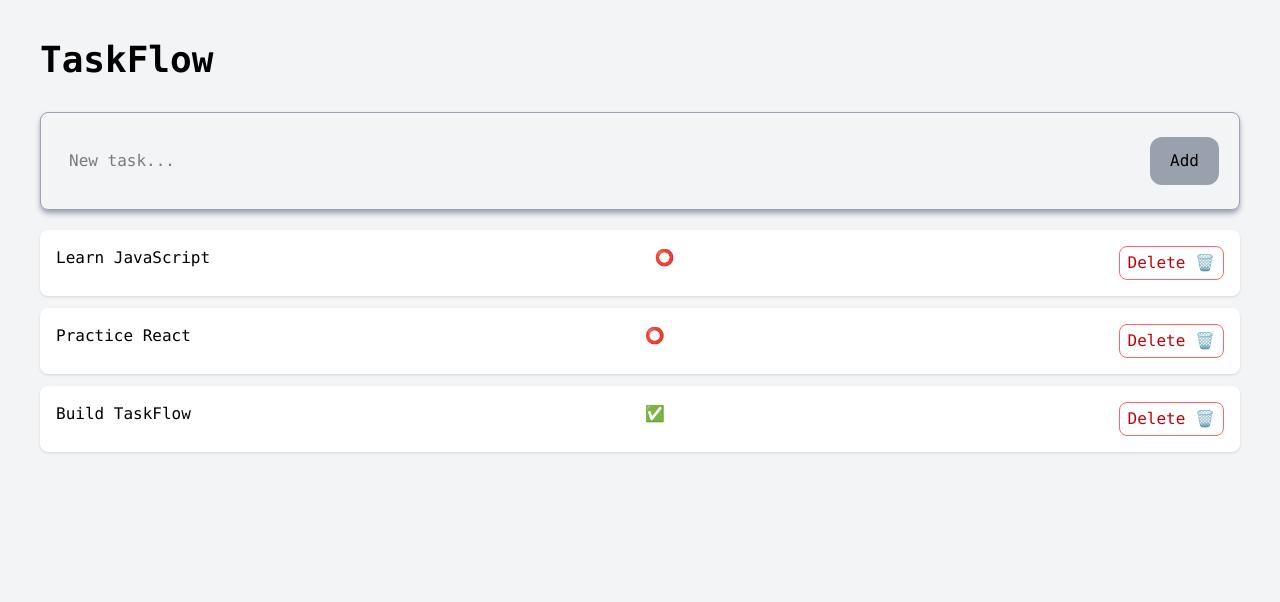
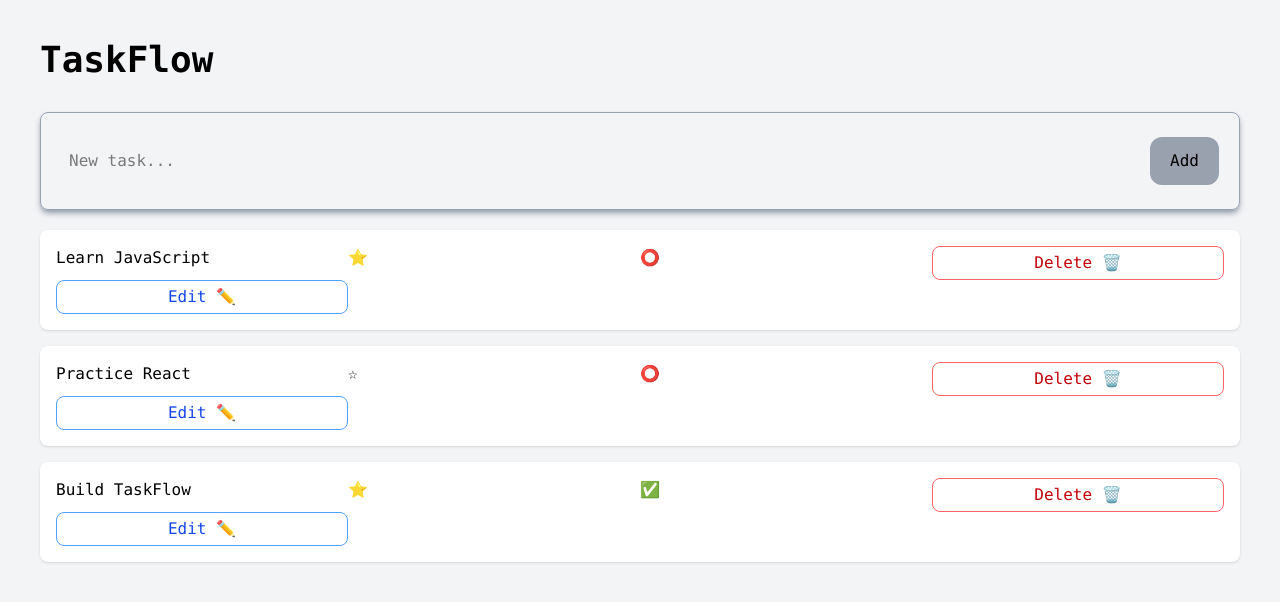
Before and after one commit to zahra-alvandi/taskflow, a React (Vite) app: page / in a window 1280 px wide. Shown: the top 602 px of the page. Built offline with nearby package versions, Linux system fonts and the light colour scheme.

Commit message:
feat: add task editing state and controls

```diff
--- a/src/App.jsx
+++ b/src/App.jsx
@@ -22,6 +22,9 @@ function App() {
     },
   ]);
 
+  const [editingId, setEditingId] = useState(null);
+  const [editTitle, setEditTitle] = useState("");
+
   const deleteTask = (id) => {
     const newTasks = tasks.filter((task) => {
       return task.id !== id;
@@ -35,6 +38,10 @@ function App() {
   const addTask = (event) => {
     event.preventDefault();
 
+    if (title.trim() === "") {
+      return;
+    }
+
     const newTask = {
       id: Date.now(),
       title: title,
@@ -43,6 +50,7 @@ function App() {
     };
 
     setTask([...tasks, newTask]);
+    setTitle("");
   };
 
   const toggleTask = (id) => {
@@ -54,6 +62,28 @@ function App() {
         };
       }
 
+      return task;
+    });
+
+    setTask(updateTasks);
+  };
+
+  const toggleImportant = (id) => {
+    const updateTask = tasks.map((task) => {
+      if (id === task.id) {
+        return { ...task, important: !task.important };
+      }
+      return task;
+    });
+
+    setTask(updateTask);
+  };
+
+  const editTask = (id, newTask) => {
+    const updateTasks = tasks.map((task) => {
+      if (id === task.id) {
+        return { ...task, title: newTask };
+      }
       return task;
     });
 
@@ -72,6 +102,7 @@ function App() {
           onChange={(event) => {
             setTitle(event.target.value);
           }}
+          value={title}
           type="text"
           className="rounded-lg w-1/2 px-2 py-3"
           placeholder="New task..."
@@ -79,25 +110,55 @@ function App() {
         <button className="bg-gray-400 px-5 rounded-xl">Add</button>
       </form>
 
-      <div className="space-y-3">
+      <div className="grid grid-cols-1 gap-y-4">
         {tasks.map((task) => (
           <div
-            className="bg-white p-4 rounded-lg shadow flex justify-between cursor-pointer hover:scale-x-105 transition-all"
+            className="bg-white p-4 rounded-lg shadow grid grid-cols-4 cursor-pointer  transition-all"
             key={task.id}
             onClick={() => toggleTask(task.id)}
           >
-            <span>{task.title}</span>
+            {editingId === task.id ? (
+              <input
+                value={editTitle}
+                onChange={(event) => {
+                  setEditTitle(event.target.value);
+                }}
+                type="text"
+              />
+            ) : (
+              <span>{task.title}</span>
+            )}
+            <span
+              onClick={(event) => {
+                event.stopPropagation();
+                toggleImportant(task.id);
+              }}
+            >
+              {task.important ? "⭐" : "☆"}
+            </span>
 
             <span>{task.completed ? "✅" : "⭕"}</span>
 
             <button
               onClick={(event) => {
-                (event.stopPropagation(), deleteTask(task.id));
+                event.stopPropagation();
+                deleteTask(task.id);
               }}
-              className="border border-red-400 px-2 py-1 rounded-lg text-red-700 transition-all cursor-pointer"
+              className="border border-red-400 px-2 py-1 rounded-lg text-red-700 hover:scale-105 transition-all cursor-pointer"
             >
               {" "}
               Delete 🗑️
+            </button>
+
+            <button
+              onClick={(event) => {
+                event.stopPropagation();
+                setEditingId(task.id);
+                setEditTitle(task.title);
+              }}
+              className="border border-blue-400 px-2 py-1 rounded-lg text-blue-700 cursor-pointer transition-all"
+            >
+              Edit ✏️
             </button>
           </div>
         ))}
```
